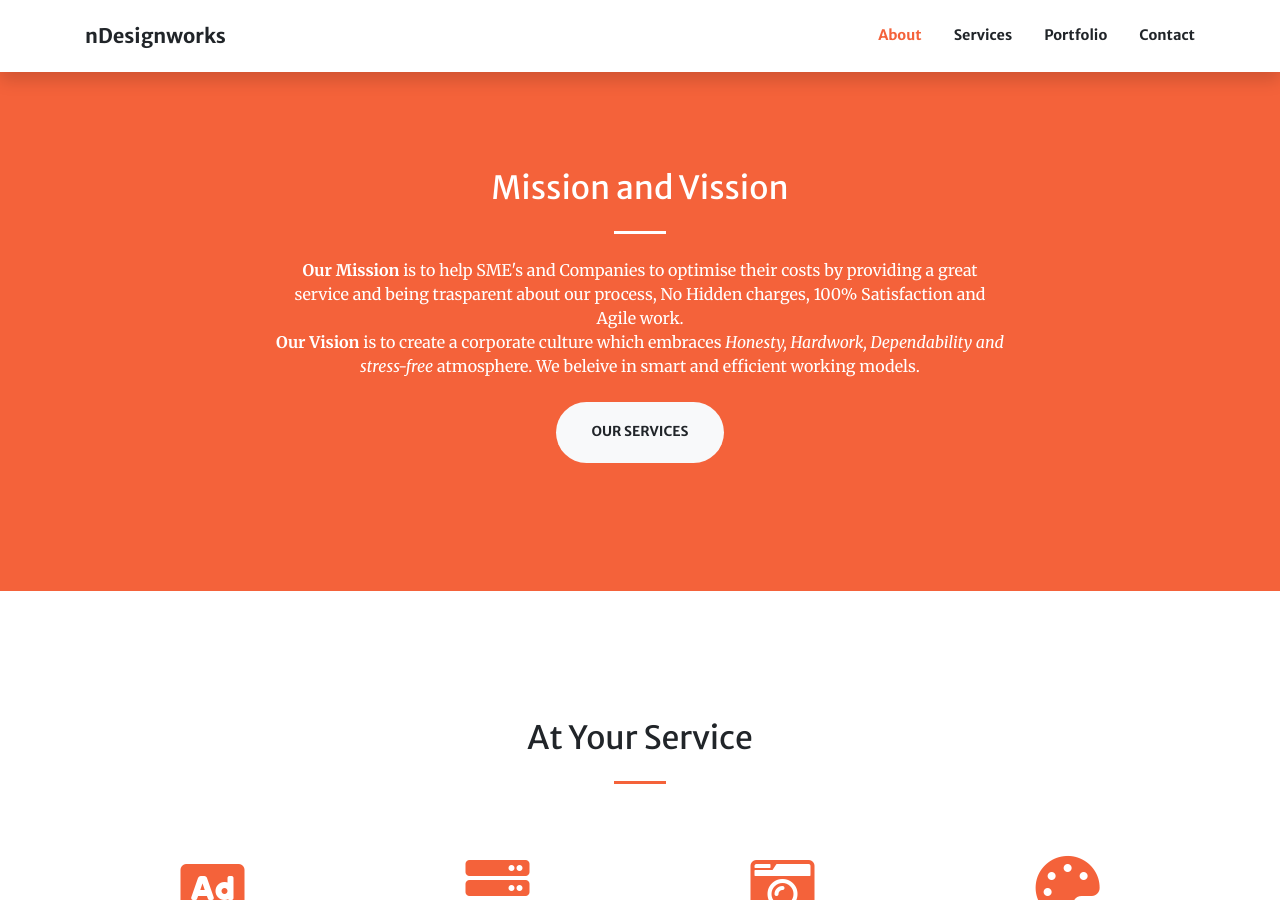
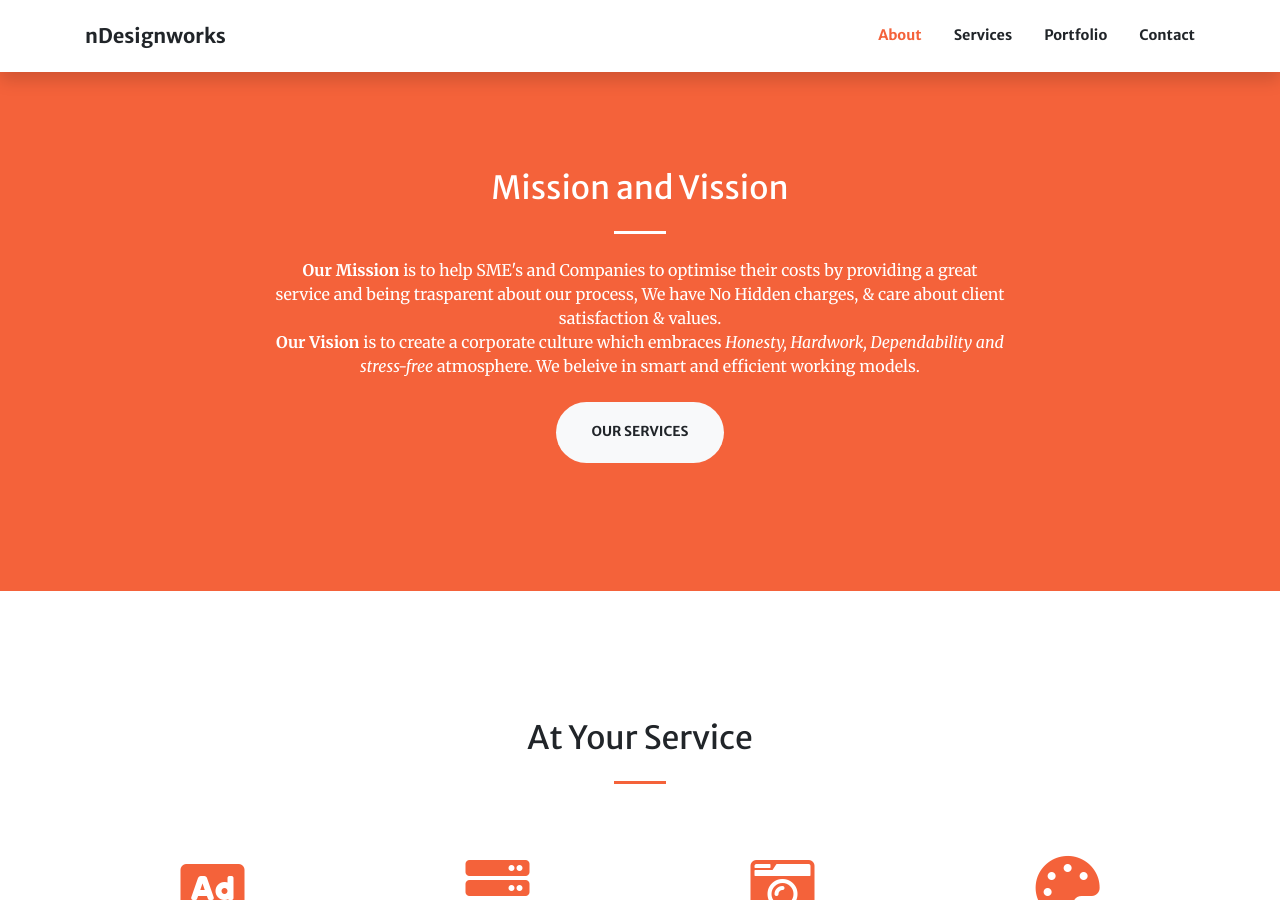
Before and after one commit to NavneetDW/ndesignworks-homepage, a Jekyll site: the page index.html, which Jekyll copies as it is, in a window 1280 px wide and 900 px high, scrolled down 859 px. Built offline with Jekyll 4.4.1, drawn with Linux system fonts in a browser that asks for light colours.

Commit message:
Update M&V Statements

```diff
--- a/index.html
+++ b/index.html
@@ -105,7 +105,7 @@
         <div class="col-lg-8 text-center">
           <h2 class="text-white mt-0">Mission and Vission</h2>
           <hr class="divider light my-4">
-          <p class="text-white mb-4"><b>Our Mission</b> is to help SME's and Companies to optimise their costs by providing a great service and being trasparent about our process, No Hidden charges, 100% Satisfaction and Agile work. <br><b>Our Vision</b> is to create a corporate culture which embraces <i>Honesty, Hardwork, Dependability and stress-free</i> atmosphere. We beleive in smart and efficient working models.</p>
+          <p class="text-white mb-4"><b>Our Mission</b> is to help SME's and Companies to optimise their costs by providing a great service and being trasparent about our process, We have No Hidden charges, & care about client satisfaction & values. <br><b>Our Vision</b> is to create a corporate culture which embraces <i>Honesty, Hardwork, Dependability and stress-free</i> atmosphere. We beleive in smart and efficient working models.</p>
           <a class="btn btn-light btn-xl js-scroll-trigger" href="#services" onClick="ga('send', 'event', { eventCategory: 'Button', eventAction: 'Click', eventLabel: 'Lead Generation'});">Our Services</a>
         </div>
       </div>
```
